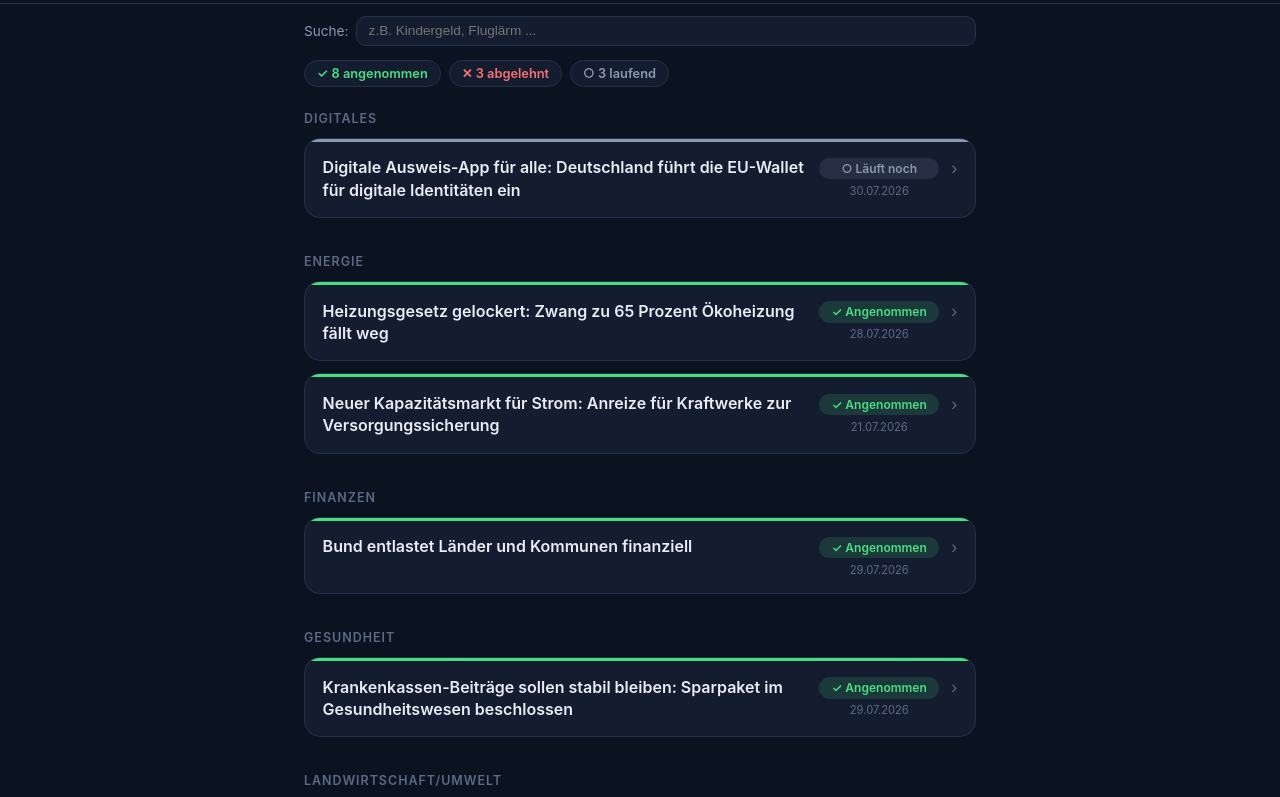
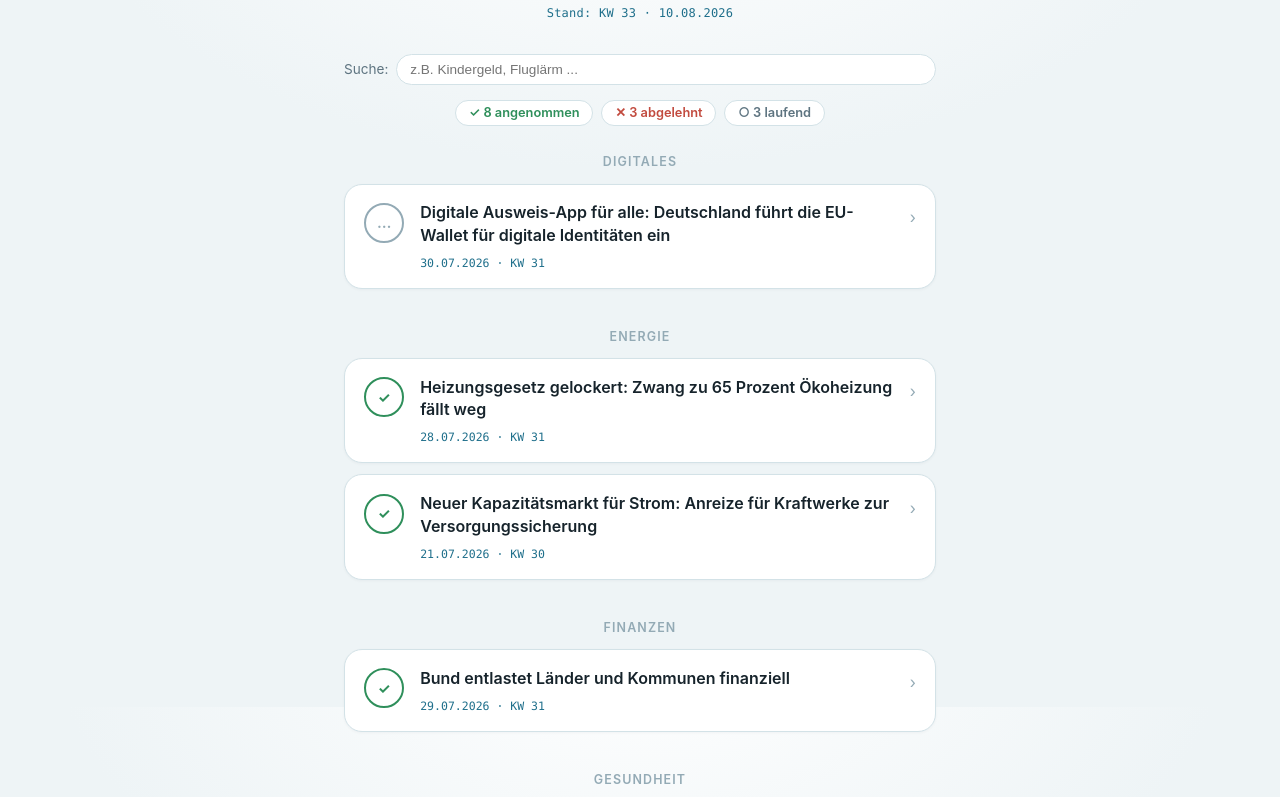
Before and after one commit to mmlorenz2019/Bundestag-kompakt, a website: page index.html in a window 1280 px wide. Shown: the part 93-890 px from the top of the page. Drawn offline with Linux system fonts and the light colour scheme.

Commit message:
Adopt "Kuppel" design direction, add calendar week to dates
Replaces the dark steel-blue theme with the glass/dome direction
(light, radial-gradient background, ring status indicator instead of
pill+bar, ui-monospace meta line) chosen from the 5-direction
comparison artifact. Ring and chevron sit at fixed flex positions
(first/last child) so column alignment holds by construction rather
than needing the fixed-width workaround the old badge needed.

Every date (per-card and the new header dateline) now shows the ISO
calendar week alongside it - matches how the Bundestag itself refers
to sitting weeks (Sitzungswoche KW NN), verified against today's
actual date (KW 33, 11.08.2026). manifest.json colors updated to
match the light palette.

Co-Authored-By: Claude Sonnet 5 <noreply@anthropic.com>

```diff
--- a/index.html
+++ b/index.html
@@ -7,43 +7,50 @@
 <link rel="manifest" href="manifest.json">
 <link rel="icon" href="icon.svg" type="image/svg+xml">
 <link rel="apple-touch-icon" href="icon.svg">
-<meta name="theme-color" content="#0b1220">
+<meta name="theme-color" content="#eef4f6">
 <style>
   :root {
-    --bg: #0b1220;
-    --card: #141d30;
-    --card-hover: #182339;
-    --border: #24314a;
-    --ink: #e8ecf5;
-    --ink-dim: #8b98b3;
-    --ink-faint: #5c6a87;
-    --accent: #5b8def;
-    --accent-soft: rgba(91, 141, 239, 0.14);
+    --bg: #eef4f6;
+    --surface: #ffffff;
+    --border: #d3e2e7;
+    --ink: #16232b;
+    --ink-dim: #5e7480;
+    --ink-faint: #93aab5;
+    --accent: #1f6f8b;
+    --accent-soft: rgba(31, 111, 139, 0.12);
 
-    --green: #4ade80;
-    --green-bg: rgba(74, 222, 128, 0.14);
-    --red: #f87171;
-    --red-bg: rgba(248, 113, 113, 0.14);
-    --neutral: #8b98b3;
-    --neutral-bg: rgba(139, 152, 179, 0.14);
+    --green: #2f8f5b;
+    --green-bg: rgba(47, 143, 91, 0.12);
+    --red: #c24b3f;
+    --red-bg: rgba(194, 75, 63, 0.12);
+    --neutral: #93aab5;
+    --neutral-bg: rgba(147, 171, 181, 0.14);
   }
   * { box-sizing: border-box; }
   body {
     margin: 0;
     font-family: -apple-system, BlinkMacSystemFont, "Segoe UI", Roboto, sans-serif;
-    background: var(--bg);
+    background: radial-gradient(ellipse 900px 500px at 50% -8%, #ffffff 0%, var(--bg) 65%) var(--bg);
+    background-attachment: fixed;
     color: var(--ink);
   }
   header {
-    padding: 1.75rem 1.5rem 1.25rem;
-    border-bottom: 1px solid var(--border);
+    padding: 2.25rem 1.5rem 1.5rem;
+    text-align: center;
   }
-  header h1 { margin: 0; font-size: 1.35rem; font-weight: 700; letter-spacing: -0.01em; }
-  header p { margin: 0.3rem 0 0; color: var(--ink-dim); font-size: 0.875rem; }
+  header h1 { margin: 0; font-size: 1.6rem; font-weight: 300; letter-spacing: 0.01em; color: var(--ink); }
+  header p { margin: 0.35rem 0 0; color: var(--ink-dim); font-size: 0.875rem; }
+  header .dateline {
+    margin: 0.6rem 0 0;
+    font-family: ui-monospace, "SF Mono", Consolas, monospace;
+    font-size: 0.75rem;
+    color: var(--accent);
+    letter-spacing: 0.02em;
+  }
   .filter-bar {
-    max-width: 720px;
+    max-width: 640px;
     margin: 0 auto;
-    padding: 0.75rem 1.5rem 0;
+    padding: 0.6rem 1.5rem 0;
     display: flex;
     align-items: center;
     gap: 0.5rem;
@@ -53,10 +60,10 @@
   .filter-bar select,
   .filter-bar input[type="search"] {
     font-size: 0.85rem;
-    padding: 0.4rem 0.7rem;
-    border-radius: 10px;
+    padding: 0.45rem 0.8rem;
+    border-radius: 999px;
     border: 1px solid var(--border);
-    background: var(--card);
+    background: var(--surface);
     color: var(--ink);
   }
   .filter-bar select:focus,
@@ -67,25 +74,26 @@
   }
   .filter-bar input[type="search"] { flex: 1; min-width: 0; }
   .stats-bar {
-    max-width: 720px;
+    max-width: 640px;
     margin: 0.9rem auto 0;
     padding: 0 1.5rem;
     display: flex;
+    justify-content: center;
     flex-wrap: wrap;
     gap: 0.5rem;
   }
   .stat-chip {
     font-size: 0.8rem;
     font-weight: 600;
-    padding: 0.3rem 0.75rem;
+    padding: 0.3rem 0.8rem;
     border-radius: 999px;
-    background: var(--card);
+    background: var(--surface);
     border: 1px solid var(--border);
     color: var(--ink-dim);
   }
   .stat-chip.stat-angenommen { color: var(--green); }
   .stat-chip.stat-abgelehnt { color: var(--red); }
-  main { max-width: 720px; margin: 0 auto; padding: 1.5rem; }
+  main { max-width: 640px; margin: 0 auto; padding: 1.75rem 1.5rem; }
   .state-message {
     text-align: center;
     color: var(--ink-dim);
@@ -95,87 +103,73 @@
     font-size: 0.78rem;
     font-weight: 600;
     text-transform: uppercase;
-    letter-spacing: 0.08em;
+    letter-spacing: 0.09em;
     color: var(--ink-faint);
-    margin: 2.25rem 0 0.75rem;
+    text-align: center;
+    margin: 2.5rem 0 0.9rem;
   }
   .group-title:first-child { margin-top: 0; }
   .card {
-    position: relative;
-    background: var(--card);
+    background: var(--surface);
     border: 1px solid var(--border);
-    border-radius: 16px;
-    margin-bottom: 0.75rem;
+    border-radius: 18px;
+    margin-bottom: 0.7rem;
     overflow: hidden;
-    transition: background 0.15s ease;
+    box-shadow: 0 1px 3px rgba(22, 35, 43, 0.04);
   }
-  .card::before {
-    content: "";
-    position: absolute;
-    top: 0; left: 0; right: 0;
-    height: 3px;
-    background: var(--neutral);
-  }
-  .card.status-angenommen::before { background: var(--green); }
-  .card.status-abgelehnt::before { background: var(--red); }
-  .card-summary:hover { background: var(--card-hover); }
+  .card-summary:hover { background: #fbfdfd; }
   .card-summary {
-    padding: 1.1rem 1.1rem 1rem;
+    padding: 1.05rem 1.2rem;
     cursor: pointer;
     list-style: none;
     display: flex;
     align-items: flex-start;
-    gap: 0.75rem;
+    gap: 1rem;
   }
   .card-summary::-webkit-details-marker { display: none; }
+  .ring {
+    flex-shrink: 0;
+    width: 2.5rem;
+    height: 2.5rem;
+    border-radius: 999px;
+    border: 2px solid var(--ring-c, var(--neutral));
+    display: flex;
+    align-items: center;
+    justify-content: center;
+    font-size: 0.9rem;
+    font-weight: 700;
+    color: var(--ring-c, var(--neutral));
+    margin-top: 0.1rem;
+  }
+  .card.status-angenommen .ring { --ring-c: var(--green); }
+  .card.status-abgelehnt .ring { --ring-c: var(--red); }
+  .titlewrap { flex: 1 1 auto; min-width: 0; }
   .card-summary h2 {
-    flex: 1 1 auto;
-    min-width: 0;
-    margin: 0;
+    margin: 0 0 0.3rem;
     font-size: 1rem;
     font-weight: 600;
     color: var(--ink);
     line-height: 1.4;
   }
-  .summary-right {
-    flex: 0 0 auto;
-    display: flex;
-    align-items: flex-start;
-    gap: 0.75rem;
-    margin-top: 0.1rem;
+  .card-meta {
+    font-family: ui-monospace, "SF Mono", Consolas, monospace;
+    font-size: 0.72rem;
+    color: var(--accent);
   }
-  .badge-stack { display: flex; flex-direction: column; align-items: center; gap: 0.3rem; }
-  .badge-date { font-size: 0.7rem; color: var(--ink-faint); }
-  .chevron { color: var(--ink-faint); flex-shrink: 0; transition: transform 0.15s ease; }
+  .chevron { color: var(--ink-faint); flex-shrink: 0; transition: transform 0.15s ease; margin-top: 0.35rem; }
   details[open] .chevron { transform: rotate(90deg); }
-  .status-badge {
-    display: inline-flex;
-    align-items: center;
-    justify-content: center;
-    gap: 0.3rem;
-    min-width: 7.5rem;
-    font-size: 0.75rem;
-    font-weight: 600;
-    padding: 0.2rem 0.6rem;
-    border-radius: 999px;
-    white-space: nowrap;
-    flex-shrink: 0;
-  }
-  .status-badge.status-angenommen { background: var(--green-bg); color: var(--green); }
-  .status-badge.status-abgelehnt { background: var(--red-bg); color: var(--red); }
-  .status-badge.status-offen { background: var(--neutral-bg); color: var(--ink-dim); }
   .card-body {
-    padding: 0 1.1rem 1.15rem;
+    padding: 0 1.2rem 1.2rem 3.5rem;
     border-top: 1px solid var(--border);
   }
-  .card-body p { line-height: 1.6; color: var(--ink); white-space: pre-line; margin: 1rem 0; }
+  .card-body p { line-height: 1.65; color: var(--ink); white-space: pre-line; margin: 1.1rem 0; }
   .field-label {
-    font-size: 0.72rem;
+    font-size: 0.7rem;
     font-weight: 600;
     text-transform: uppercase;
-    letter-spacing: 0.06em;
+    letter-spacing: 0.07em;
     color: var(--ink-faint);
-    margin: 1.1rem 0 0.4rem;
+    margin: 1.15rem 0 0.4rem;
   }
   .vote-block { display: flex; flex-direction: column; gap: 0.4rem; }
   .vote-row { display: flex; gap: 0.5rem; align-items: baseline; font-size: 0.9rem; flex-wrap: wrap; }
@@ -186,8 +180,13 @@
   .pill.enthalten { background: var(--neutral-bg); color: var(--ink-dim); }
   .no-vote { color: var(--ink-dim); font-style: italic; font-size: 0.9rem; }
   .meta-line { font-size: 0.85rem; color: var(--ink-dim); margin: 0.2rem 0; }
-  .quelle { font-size: 0.8rem; margin-top: 1.1rem; color: var(--ink-faint); }
-  .quelle a { color: var(--accent); text-decoration: none; }
+  .quelle {
+    font-family: ui-monospace, "SF Mono", Consolas, monospace;
+    font-size: 0.75rem;
+    margin-top: 1.15rem;
+    color: var(--ink-faint);
+  }
+  .quelle a { color: var(--accent); text-decoration: none; font-family: -apple-system, "Segoe UI", sans-serif; }
   .quelle a:hover { text-decoration: underline; }
 </style>
 </head>
@@ -195,6 +194,7 @@
   <header>
     <h1>Bundestag-Kompakt</h1>
     <p>Was im Bundestag passiert – kompakt und in einfacher Sprache</p>
+    <p class="dateline" id="dateline"></p>
   </header>
   <div class="filter-bar" id="search-bar">
     <label for="search-input">Suche:</label>
@@ -237,25 +237,36 @@ function statusOf(entry) {
   return entry.abstimmungsergebnis.ausgang || "offen";
 }
 
-const STATUS_LABEL = {
-  angenommen: "✓ Angenommen",
-  abgelehnt: "✕ Abgelehnt",
-  offen: "○ Läuft noch",
-};
+const RING_SYMBOL = { angenommen: "✓", abgelehnt: "✕", offen: "…" };
+
+// ISO-8601-Kalenderwoche (montags beginnend, Woche mit erstem Donnerstag des Jahres = KW 1)
+function isoWeek(date) {
+  const d = new Date(Date.UTC(date.getFullYear(), date.getMonth(), date.getDate()));
+  const dayNum = (d.getUTCDay() + 6) % 7;
+  d.setUTCDate(d.getUTCDate() - dayNum + 3);
+  const firstThursday = new Date(Date.UTC(d.getUTCFullYear(), 0, 4));
+  const firstDayNum = (firstThursday.getUTCDay() + 6) % 7;
+  firstThursday.setUTCDate(firstThursday.getUTCDate() - firstDayNum + 3);
+  return 1 + Math.round((d - firstThursday) / (7 * 24 * 3600 * 1000));
+}
+
+function dateWithWeek(entry) {
+  const date = parseGermanDate(entry.letzteAenderung);
+  if (!date) return esc(entry.letzteAenderung);
+  return `${esc(entry.letzteAenderung)} · KW ${isoWeek(date)}`;
+}
 
 function renderCard(entry) {
   const status = statusOf(entry);
   return `
     <details class="card status-${status}">
       <summary class="card-summary">
-        <h2>${esc(entry.titel)}</h2>
-        <span class="summary-right">
-          <span class="badge-stack">
-            <span class="status-badge status-${status}">${STATUS_LABEL[status]}</span>
-            <span class="badge-date">${esc(entry.letzteAenderung)}</span>
-          </span>
-          <span class="chevron">›</span>
+        <span class="ring">${RING_SYMBOL[status]}</span>
+        <span class="titlewrap">
+          <h2>${esc(entry.titel)}</h2>
+          <span class="card-meta">${dateWithWeek(entry)}</span>
         </span>
+        <span class="chevron">›</span>
       </summary>
       <div class="card-body">
         <p>${esc(entry.zusammenfassung)}</p>
@@ -265,7 +276,7 @@ function renderCard(entry) {
         <div class="meta-line">${esc(entry.eingebrachtVon)}</div>
         <div class="field-label">Nächste Schritte</div>
         <div class="meta-line">${esc(entry.naechsteSchritte)}</div>
-        <div class="quelle">Letzte Änderung: ${esc(entry.letzteAenderung)} · <a href="${esc(entry.url)}" target="_blank" rel="noopener">Quelle</a></div>
+        <div class="quelle">${dateWithWeek(entry)} · <a href="${esc(entry.url)}" target="_blank" rel="noopener">Quelle</a></div>
       </div>
     </details>`;
 }
@@ -389,6 +400,13 @@ function setupSearch() {
   document.getElementById("search-input").addEventListener("input", applyFilters);
 }
 
+function renderDateline() {
+  const today = new Date();
+  const formatted = `${String(today.getDate()).padStart(2, "0")}.${String(today.getMonth() + 1).padStart(2, "0")}.${today.getFullYear()}`;
+  document.getElementById("dateline").textContent = `Stand: KW ${isoWeek(today)} · ${formatted}`;
+}
+renderDateline();
+
 fetch("data/index.json")
   .then((res) => {
     if (!res.ok) throw new Error("HTTP " + res.status);
```
Also changed, not shown: manifest.json.
